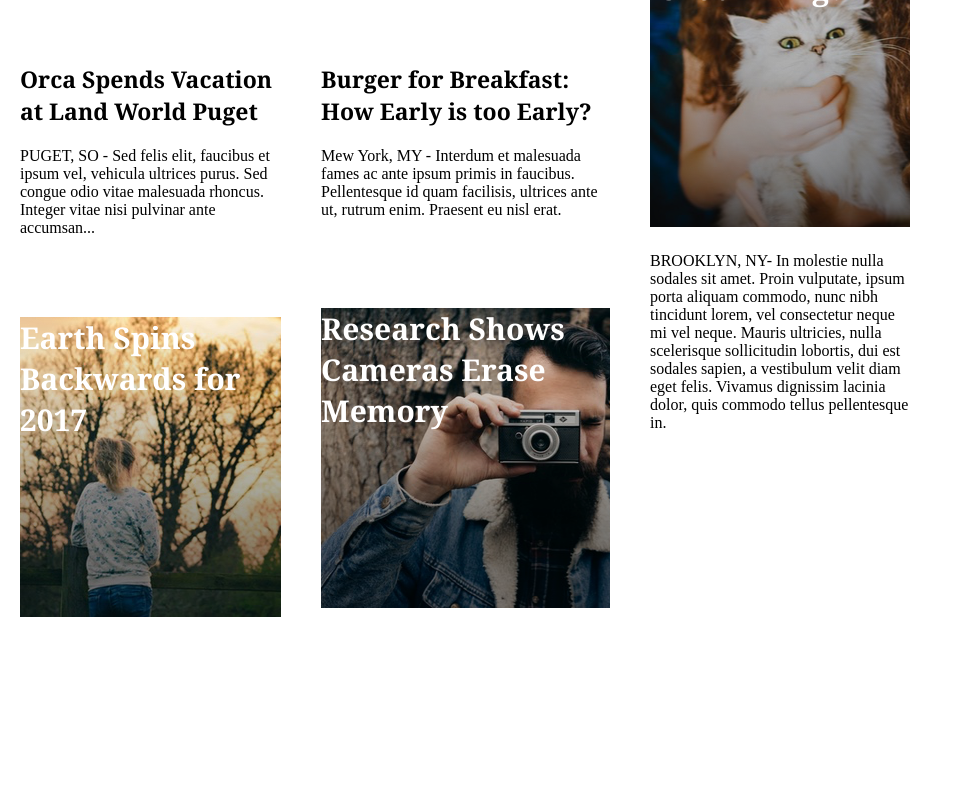
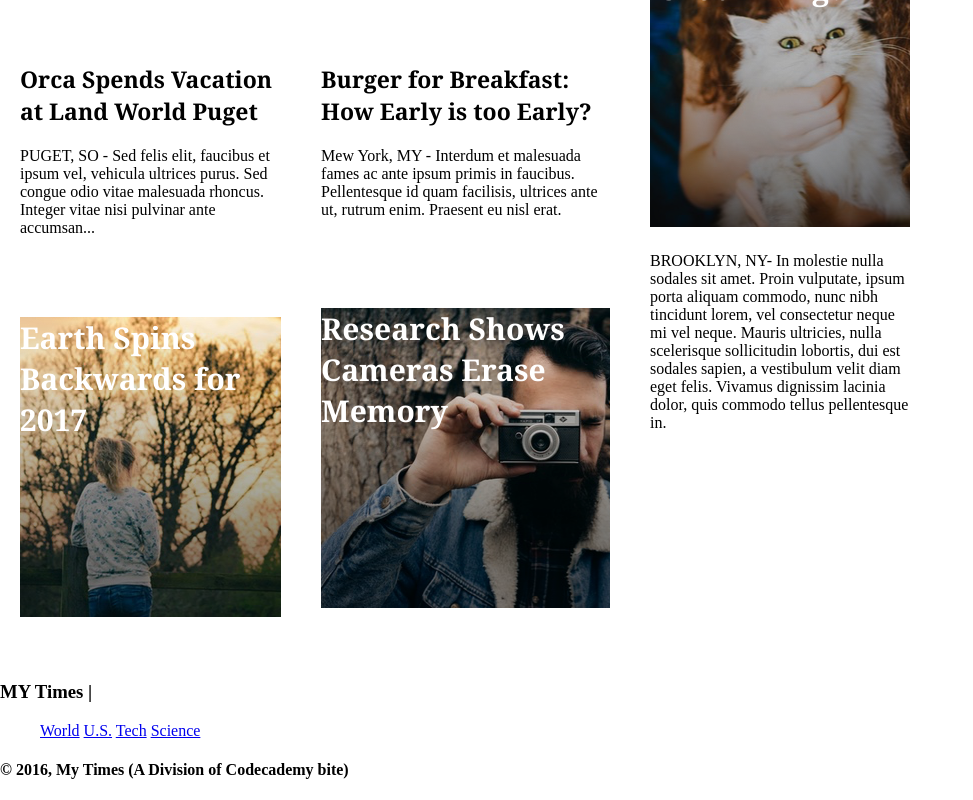
Before and after one commit to bobby-bates/mytimes, a plain HTML site: page index.html in a window 1280 px wide. Shown: the part 635-1435 px from the top of the page, without its empty margins (0-973 px from the left). Before the commit the page ends 1297 px from the top, so only its background shows below. Drawn offline with Linux system fonts and the light colour scheme.

Commit message:
Add footer HTML

```diff
--- a/index.html
+++ b/index.html
@@ -88,5 +88,15 @@
         </div>
       </div>
     </div>
+    <div class="footer">
+      <h3>MY Times |</h3>
+      <ul>
+        <span><a href="#">World</a></span>
+        <span><a href="#">U.S.</a></span>
+        <span><a href="#">Tech</a></span>
+        <span><a href="#">Science</a></span>
+      </ul>
+      <h4>&copy 2016, My Times (A Division of Codecademy bite)</h4>
+    </div>
   </body>
 </html>
```
